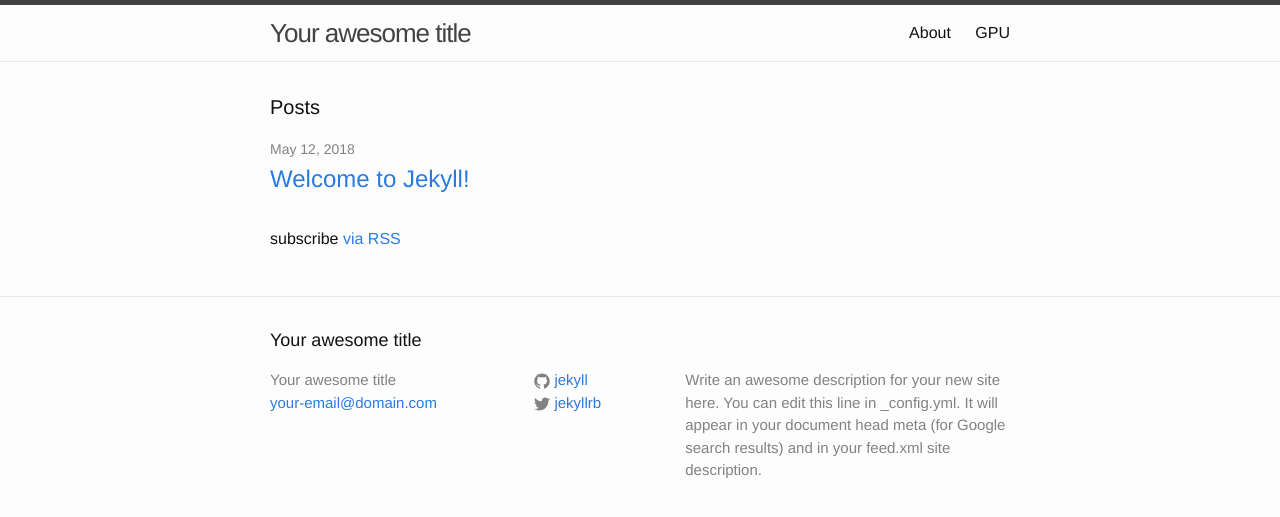
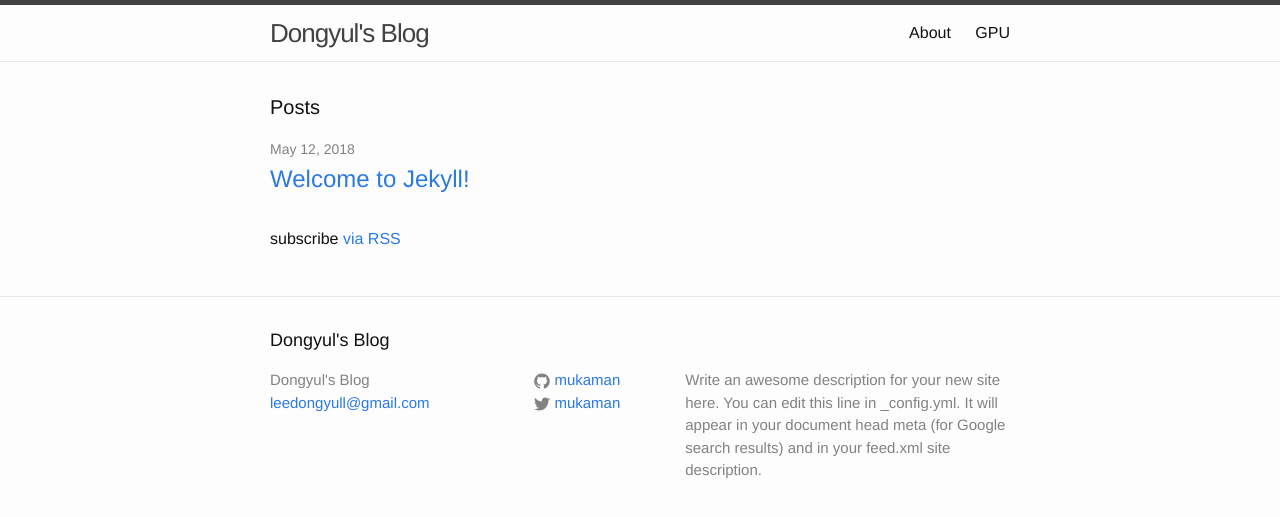
Before and after one commit to mukaman84/mukaman84.github.io, a Jekyll site: the page built from index.html, in a window 1280 px wide. Shown: the top 517 px of the page. Built offline with Jekyll 4.4.1, drawn with Linux system fonts in a browser that asks for light colours.

Commit message:
Update _config.yml

```diff
--- a/_config.yml
+++ b/_config.yml
@@ -6,16 +6,16 @@
 # 'jekyll serve'. If you change this file, please restart the server process.
 
 # Site settings
-title: Your awesome title
-email: your-email@domain.com
+title: Dongyul's Blog
+email: leedongyull@gmail.com
 description: > # this means to ignore newlines until "baseurl:"
   Write an awesome description for your new site here. You can edit this
   line in _config.yml. It will appear in your document head meta (for
   Google search results) and in your feed.xml site description.
 baseurl: "" # the subpath of your site, e.g. /blog
-url: "http://yourdomain.com" # the base hostname & protocol for your site
-twitter_username: jekyllrb
-github_username:  jekyll
+url: "https://mukaman84.github.io/" # the base hostname & protocol for your site
+twitter_username: mukaman
+github_username:  mukaman
 
 # Build settings
 markdown: kramdown
```
